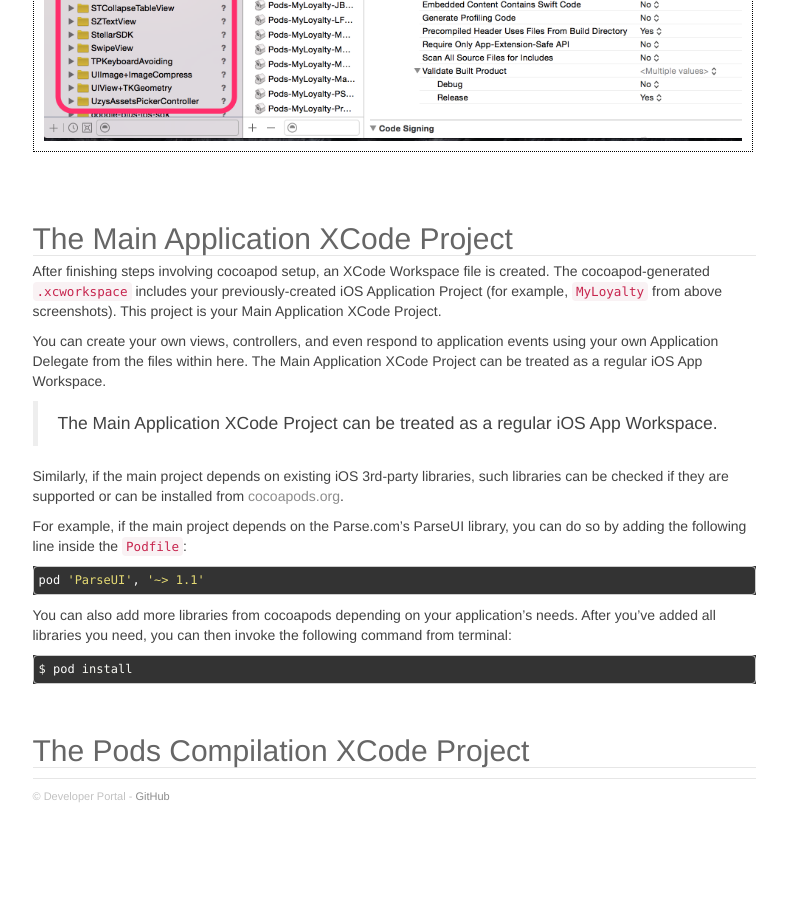
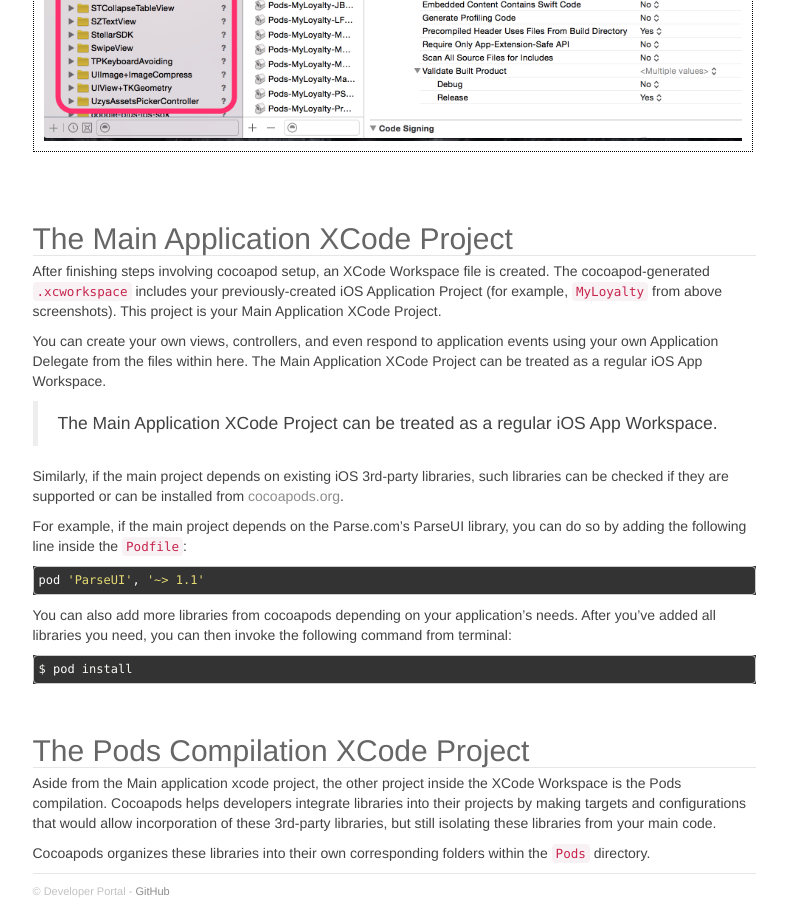
Before and after one commit to jofell/stellar-dev, a Jekyll site: the page built from _ios_sdk/pages/01_project_anatomy.md, in a window 1280 px wide and 900 px high, scrolled down 1121 px. Shown: the whole window, without its empty margins (340-1127 px from the left). Built offline with Jekyll 4.4.1, drawn with Linux system fonts in a browser that asks for light colours; nearby versions of some CDN libraries; Markdown is read by kramdown in place of the engine named in the settings; before the commit the page ends 1926 px from its top, so only the background shows below that.

Commit message:
Kickstarted content for the pods directory

```diff
--- a/_ios_sdk/pages/01_project_anatomy.md
+++ b/_ios_sdk/pages/01_project_anatomy.md
@@ -36,3 +36,7 @@ $ pod install
 {% endhighlight %}
 
 ## The Pods Compilation XCode Project
+
+Aside from the Main application xcode project, the other project inside the XCode Workspace is the Pods compilation. Cocoapods helps developers integrate libraries into their projects by making targets and configurations that would allow incorporation of these 3rd-party libraries, but still isolating these libraries from your main code.
+
+Cocoapods organizes these libraries into their own corresponding folders within the `Pods` directory.
```
